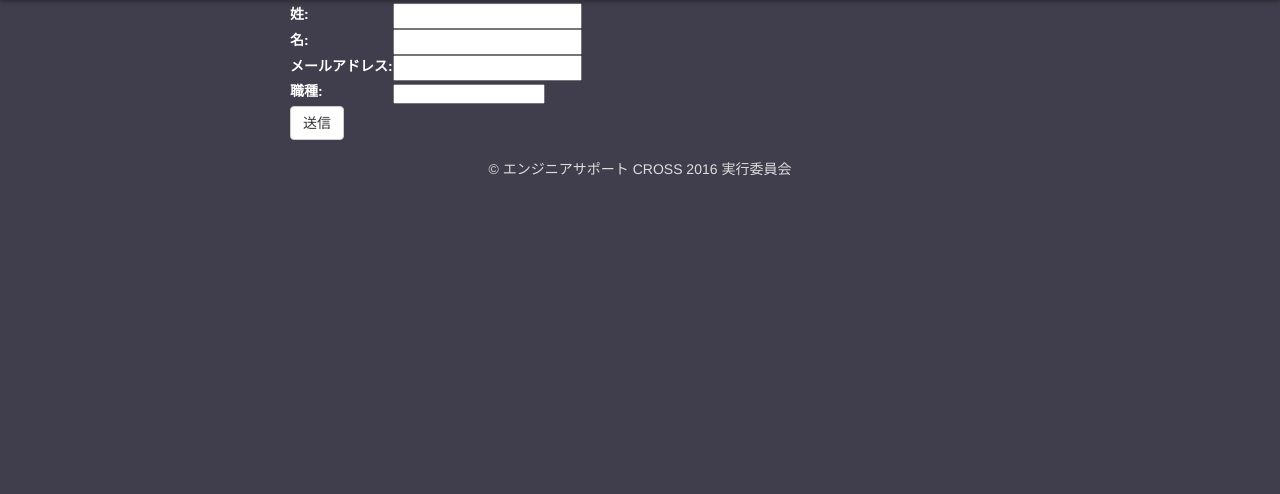
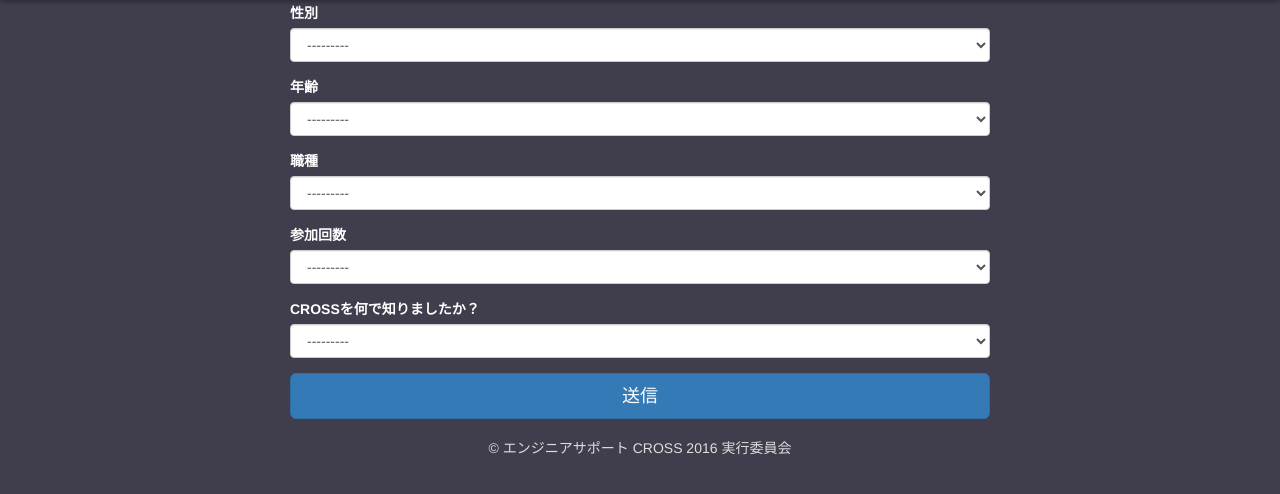
Before and after one commit to X2k16/tracking, a Django app: template src/tracking/templates/enquete_form.html in a window 1280 px wide. Shown: the part 80-574 px from the top of the page. Run offline with Django 3.2, Linux system fonts and the light colour scheme; the template is opened without the code that fills it: values that come from a table or form of the project are taken from there, others are empty; parts of the project's set-up code (start-up, migrations or seed data) failed here and were passed over; some libraries are stand-ins or nearby versions.

Commit message:
属性アンケート

```diff
--- a/src/tracking/enquete/forms.py
+++ b/src/tracking/enquete/forms.py
@@ -3,27 +3,53 @@ from django import forms
 from tracking.program.models import Program
 from tracking.enquete.models import ProgramEnquete
 from tracking.models import Participant
+from tracking.forms import BootstrapMixins
 
 
-class ParticipantForm(forms.ModelForm):
+class ParticipantForm(BootstrapMixins, forms.ModelForm):
 
     class Meta:
         model = Participant
-        fields = ("last_name", "first_name", "email", "job_type")
+        fields = (
+            "sex", "age",
+            "job_type", "times", "how_to_know"
+        )
 
     def __init__(self, *args, **kwargs):
         super().__init__(*args, **kwargs)
-        for field in self.fields.values():
-            field.required = True
+        for name, field in self.fields.items():
+            if not name == "comment":
+                field.required = True
 
 
-class ProgramEnqueteForm(forms.ModelForm):
+class CrossEnqueteForm(BootstrapMixins, forms.ModelForm):
+
+    class Meta:
+        model = Participant
+        fields = (
+            "access", "equipment", "will_attend", "comment"
+        )
+
+    def __init__(self, *args, **kwargs):
+        super().__init__(*args, **kwargs)
+        for name, field in self.fields.items():
+            if not name == "comment":
+                field.required = True
+
+
+class ProgramEnqueteForm(BootstrapMixins, forms.ModelForm):
+
     class Meta:
         model = ProgramEnquete
         exclude = ("participant", "timespan")
 
-    def __init__(self,*args,**kwargs):
+    def __init__(self, *args, **kwargs):
         super().__init__(*args, **kwargs)
+
+        for name, field in self.fields.items():
+            if not name == "comment":
+                field.required = True
+
         self.fields["program"].queryset = Program.objects.filter(
-            timespan = self.instance.timespan
+            timespan=self.instance.timespan
         )
--- a/src/tracking/forms.py
+++ b/src/tracking/forms.py
@@ -1 +1,14 @@
 # encoding=utf-8
+
+from django import forms
+
+
+class BootstrapMixins(object):
+
+    def __init__(self, *args, **kwargs):
+        super().__init__(*args, **kwargs)
+        for field in self.fields.values():
+            if isinstance(field.widget, forms.widgets.CheckboxInput):
+                pass
+            else:
+                field.widget.attrs["class"] = "form-control"
--- a/src/tracking/models.py
+++ b/src/tracking/models.py
@@ -40,13 +40,13 @@ class Participant(User):
     )
     age = models.CharField("年齢", max_length=10, choices=AGE_CHOICES, blank=True)
     TIMES_CHOICES = (
-        ("1", "初めて"),
-        ("2", "2回目"),
-        ("3", "3回目"),
-        ("4", "4回目"),
-        ("5", "5回目"),
+        (1, "初めて"),
+        (2, "2回目"),
+        (3, "3回目"),
+        (4, "4回目"),
+        (5, "5回目"),
     )
-    times = models.IntegerField("参加回数", blank=True, null=True)
+    times = models.IntegerField("参加回数", choices=TIMES_CHOICES, blank=True, null=True)
     HOW_TO_KNOW_CHOICES = (
         ("Twitter", "Twitter"),
         ("Facebook", "Facebook"),
@@ -60,10 +60,10 @@ class Participant(User):
 
     # CROSSに関するアンケート
     GOOD_CHOICES = (
-        ("4", "とても良かった"),
-        ("3", "良かった"),
-        ("2", "悪かった"),
-        ("1", "とても悪かった"),
+        (4, "とても良かった"),
+        (3, "良かった"),
+        (2, "悪かった"),
+        (1, "とても悪かった"),
     )
     access = models.IntegerField("会場アクセスはいかがでしたか？", choices=GOOD_CHOICES, blank=True, null=True)
     equipment = models.IntegerField("会場の設備はいかがでしたでしょうか？", choices=GOOD_CHOICES, blank=True, null=True)
--- a/src/tracking/templates/base.html
+++ b/src/tracking/templates/base.html
@@ -9,7 +9,7 @@
     <meta name="author" content="">
     <link rel="icon" href="{% static "favicon.ico" %}">
 
-    <title>Narrow Jumbotron Template for Bootstrap</title>
+    <title>CROSS2016</title>
 
     <!-- Bootstrap core CSS -->
     <link href="{% static "css/bootstrap.min.css" %}" rel="stylesheet">
--- a/src/tracking/templates/enquete_form.html
+++ b/src/tracking/templates/enquete_form.html
@@ -1,13 +1,32 @@
 {% extends "base.html" %}
 
 {% block content %}
-<H2>アンケート</h2>
+<H2>参加者アンケート</h2>
 
-<form method="post">
+{% if form.errors %}
+<div class="alert alert-danger" role="alert">
+  <span class="glyphicon glyphicon-exclamation-sign" aria-hidden="true"></span>
+  <span class="sr-only">Error:</span>
+  入力項目にエラーがあります
+</div>
+{% endif %}
+
+<form class="form" method="post">
   {% csrf_token %}
-  <table>
-    {{ form }}
-  </table>
-  <button type="submit" class="btn btn-default">送信</button>
+
+  {% for field in form %}
+  <div class="form-group {% if field.errors %}has-error{% endif %}">
+    <label for="{{field.auto_id}}" class="control-label">{{field.label}}</label>
+    {{field}}
+    {% if field.errors %}
+    {% for error in field.errors %}
+    <p class="text-error">{{ error }}</p>
+    {% endfor %}
+    {% endif %}
+  </div>
+  {% endfor %}
+
+  <button class="btn btn-lg btn-primary btn-block" type="submit">送信</button>
 </form>
+
 {% endblock %}
```
Also changed, not shown: src/tracking/enquete/migrations/0003_auto_20160202_1526.py (added), src/tracking/migrations/0002_auto_20160202_1526.py (added).
